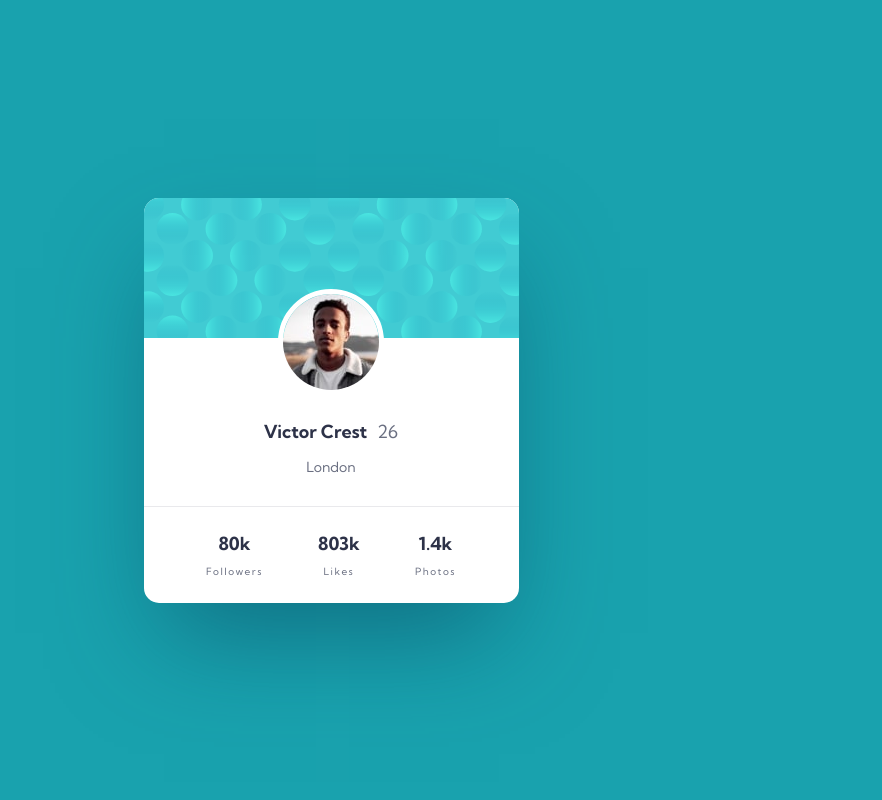
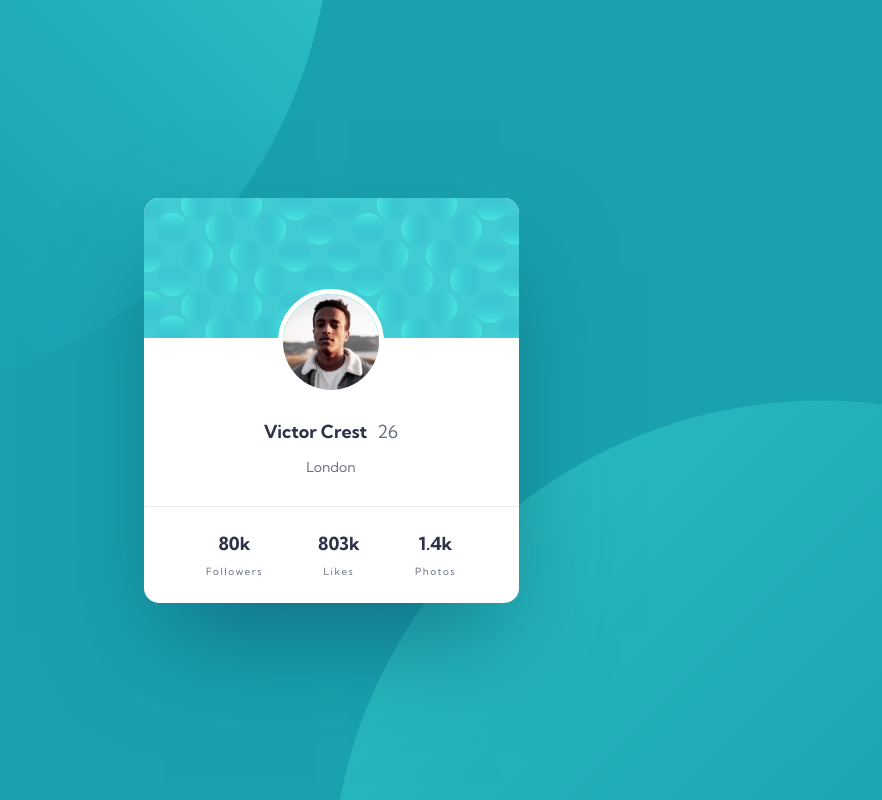
Before and after one commit to NinjaInShade/profile-card, a plain HTML site: page index.html in a window 1280 px wide. Shown: the whole page, without its empty margins (309-1191 px from the left). Drawn offline with Linux system fonts and the light colour scheme.

Commit message:
Added background radial circles

```diff
--- a/base.css
+++ b/base.css
@@ -29,7 +29,10 @@ body {
   display: flex;
   justify-content: center;
   align-items: center;
-  background: var(--cyan);
+  background-image: url(./assets/bg-pattern-top.svg), url(./assets/bg-pattern-bottom.svg);
+  background-repeat: no-repeat, no-repeat;
+  background-position: right 50vw bottom 50vh, left 50vw top 50vh;
+  background-color: var(--cyan);
   min-height: 100vh;
   padding: 30px;
 }
```
